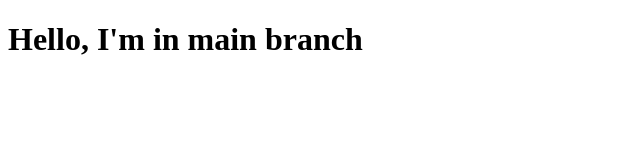
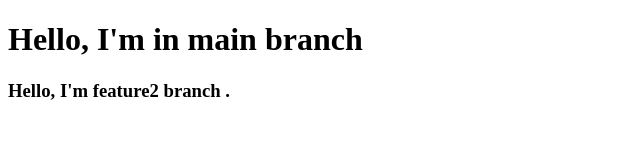
Before and after one commit to pavanummagani1/3-10-23-Task_1, a plain HTML site: page index.html in a window 1280 px wide. Shown: the whole page, without its empty margins (0-640 px from the left). Drawn offline with Linux system fonts and the light colour scheme.

Commit message:
OG Feature2

```diff
--- a/index.html
+++ b/index.html
@@ -8,5 +8,7 @@
 <body>
     <!--Main Branch-->
     <h1>Hello, I'm in main branch</h1>
+    <!-- Feature2 -->
+     <h3>Hello, I'm  feature2 branch .  </h3>
 </body>
 </html>
```
